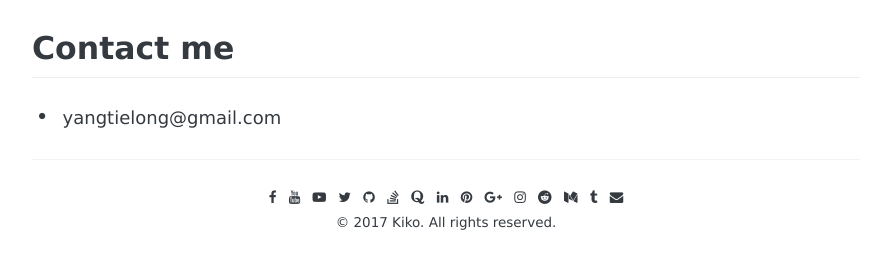
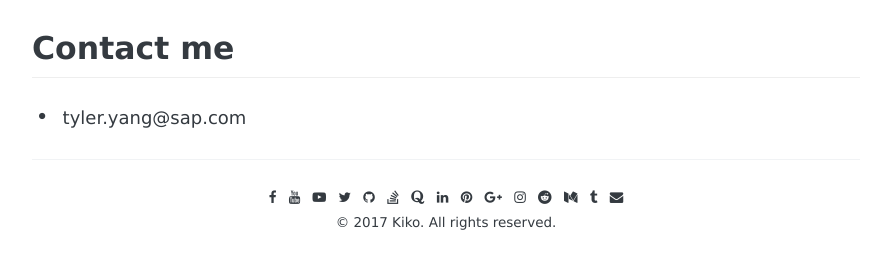
Before and after one commit to TylerAC/TylerAC.github.io, a Jekyll site: the page built from about.md, in a window 1280 px wide. Shown: the part 470-739 px from the top of the page, without its empty margins (194-1085 px from the left). Built offline with Jekyll 4.4.1, drawn with Linux system fonts in a browser that asks for light colours; some web fonts are replaced.

Commit message:
Reset email

```diff
--- a/about.md
+++ b/about.md
@@ -11,4 +11,4 @@ My introduction
 - Work for Sap successfactors as Mobile engineer now
 
 ## Contact me
-- yangtielong@gmail.com
+- tyler.yang@sap.com
```
